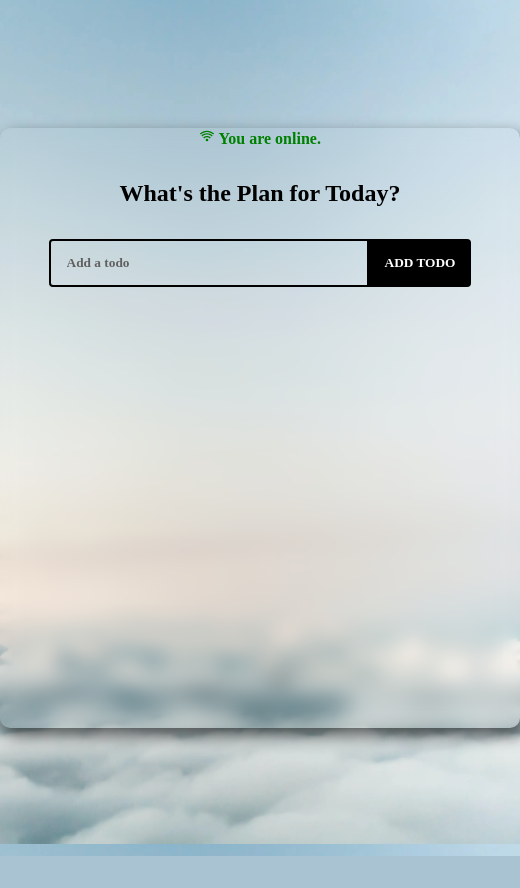
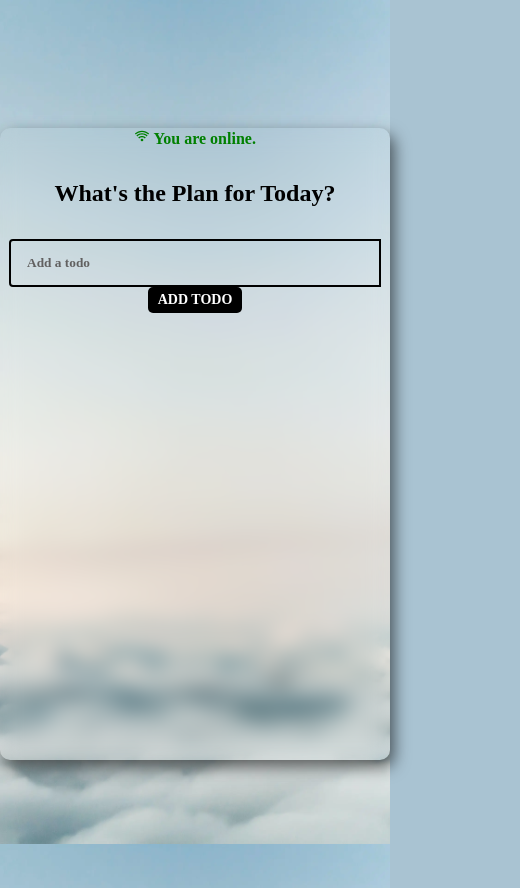
Before and after one commit to ZiadNaciri/todo-list-pwa, a React (Create React App) app: page / in a window 390 px wide. Shown: the whole page, 520 px wide, since content can reach past the window. Before the commit the page ends 856 px from the top, so only its background shows below. Built offline with nearby package versions, Linux system fonts and the light colour scheme.

Commit message:
fix form responsiveness and submit button

```diff
--- a/src/App.css
+++ b/src/App.css
@@ -1,8 +1,11 @@
 * {
-  box-sizing: border-box;
+  /*box-sizing: border-box;*/
   margin: 0;
   padding: 0;
   font-family: cursive;
+}
+*, *:before, *:after {
+  box-sizing: inherit;
 }
 
 body {
@@ -26,7 +29,6 @@ body {
   display: flex;
   flex-direction: column;
   justify-content: flex-start;
-  width: 520px;
   min-height: 600px;
   max-height: 600px;
   backdrop-filter: blur(10px);
@@ -39,7 +41,20 @@ body {
   border-radius: 10px;
   padding-bottom: 32px;
   overflow: auto;
+  /*responsive form
+  -webkit-box-sizing: border-box;
+  -moz-box-sizing: border-box;
+  box-sizing: border-box;
+  max-width: 550px;
+  width: 90%;*/
+
+  /*2nd way*/
+  max-width: 550px;
+  height: 100%;
+  align-items: center;
+
 }
+
 .todo-app::-webkit-scrollbar-track {
   -webkit-box-shadow: inset 0 0 6px rgba(0, 0, 0, 0.3);
   background-color: #f5f5f5;
@@ -94,8 +109,8 @@ h1 {
 
 .todo-button {
   padding: 16px;
+  border-radius: 0 4px 4px 0;
   border: none;
-  border-radius: 0 4px 4px 0;
   cursor: pointer;
   outline: none;
   background: black; /* W3C, IE 10+/ Edge, Firefox 16+, Chrome 26+, Opera 12+, Safari 7+ */
@@ -191,7 +206,20 @@ h1 {
     width: 300px;
   }
 }
-
+@media (min-width: 768px) {
+  .todo-app {
+    width: 50%;
+    height: 50%;
+  }
+}
+@media (max-width: 767px) {
+  .todo-button {
+    background-color: black;
+    padding: 5px 10px;
+    border-radius: 5px;
+    font-size: 14px;
+  }
+}
 @media screen and (max-width: 375px) {
   .todo-input {
     padding: 14px 32px 14px 16px;
--- a/src/App.js
+++ b/src/App.js
@@ -5,10 +5,9 @@ import NetworkStatus from "./components/NetworkStatus";
 
 function App() {
   return (
+
     <div className="todo-app">
-
       <NetworkStatus />
-
       <TodoList />
     </div>
   );
```
